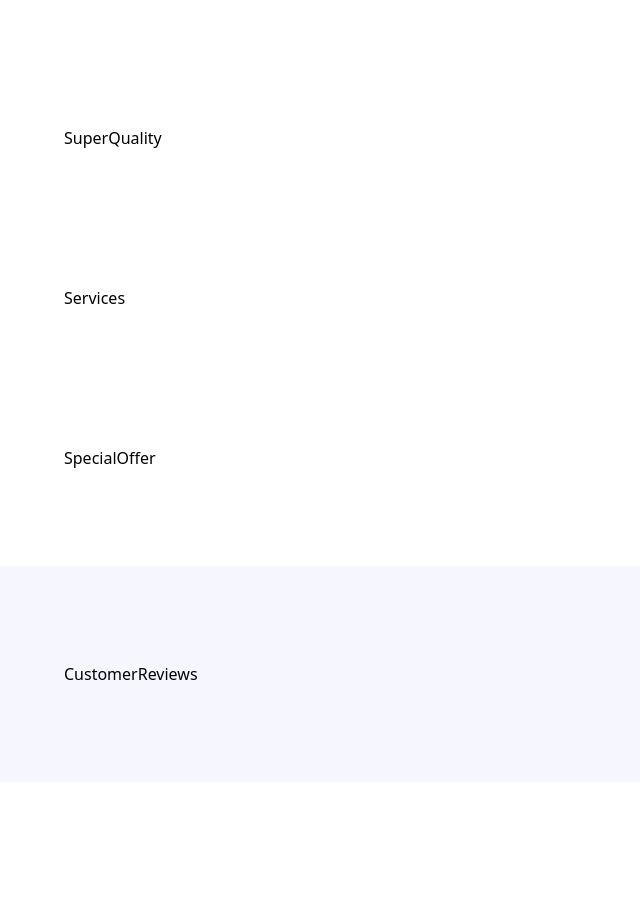
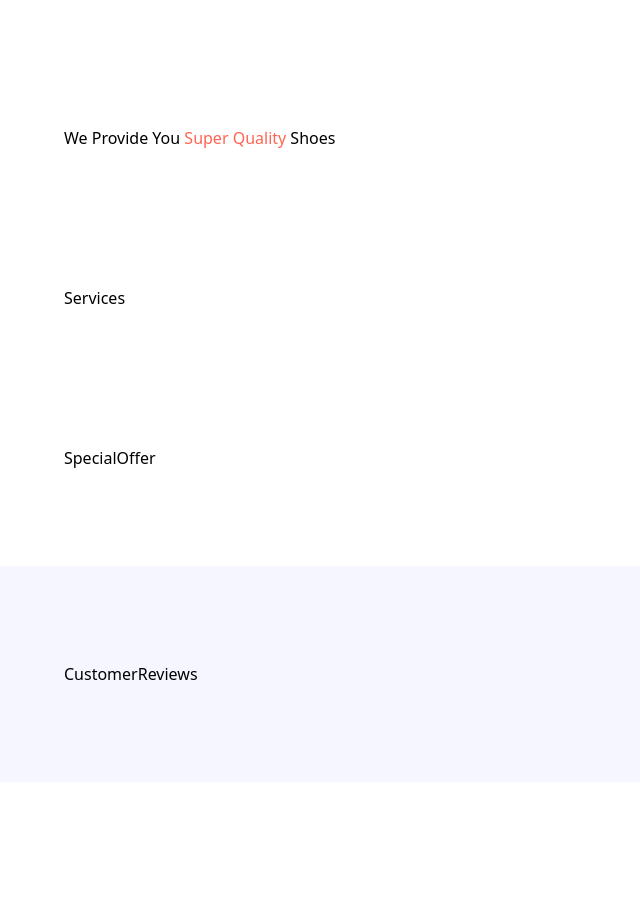
Before and after one commit to mahesha-piyumantha/nike_web_app, a React (Vite) app: page / in a window 1280 px wide. Shown: the part 1680-2594 px from the top of the page, without its empty margins (0-640 px from the left). Built offline with nearby package versions, Linux system fonts and the light colour scheme; a web font is replaced by a local one.

Commit message:
super quality changes

```diff
--- a/src/sections/SuperQuality.jsx
+++ b/src/sections/SuperQuality.jsx
@@ -1,8 +1,11 @@
 
 const SuperQuality = () => {
   return (
-    <section>
-       SuperQuality
+    <section id="about-us" className="flex justify-between items-center
+     max-lg:flex-col gap-10 w-full max-container">
+      <div className="">
+        <p>We Provide You <span className="text-coral-red">Super Quality</span> Shoes</p>
+       </div>
     </section>
   )
 }
```
